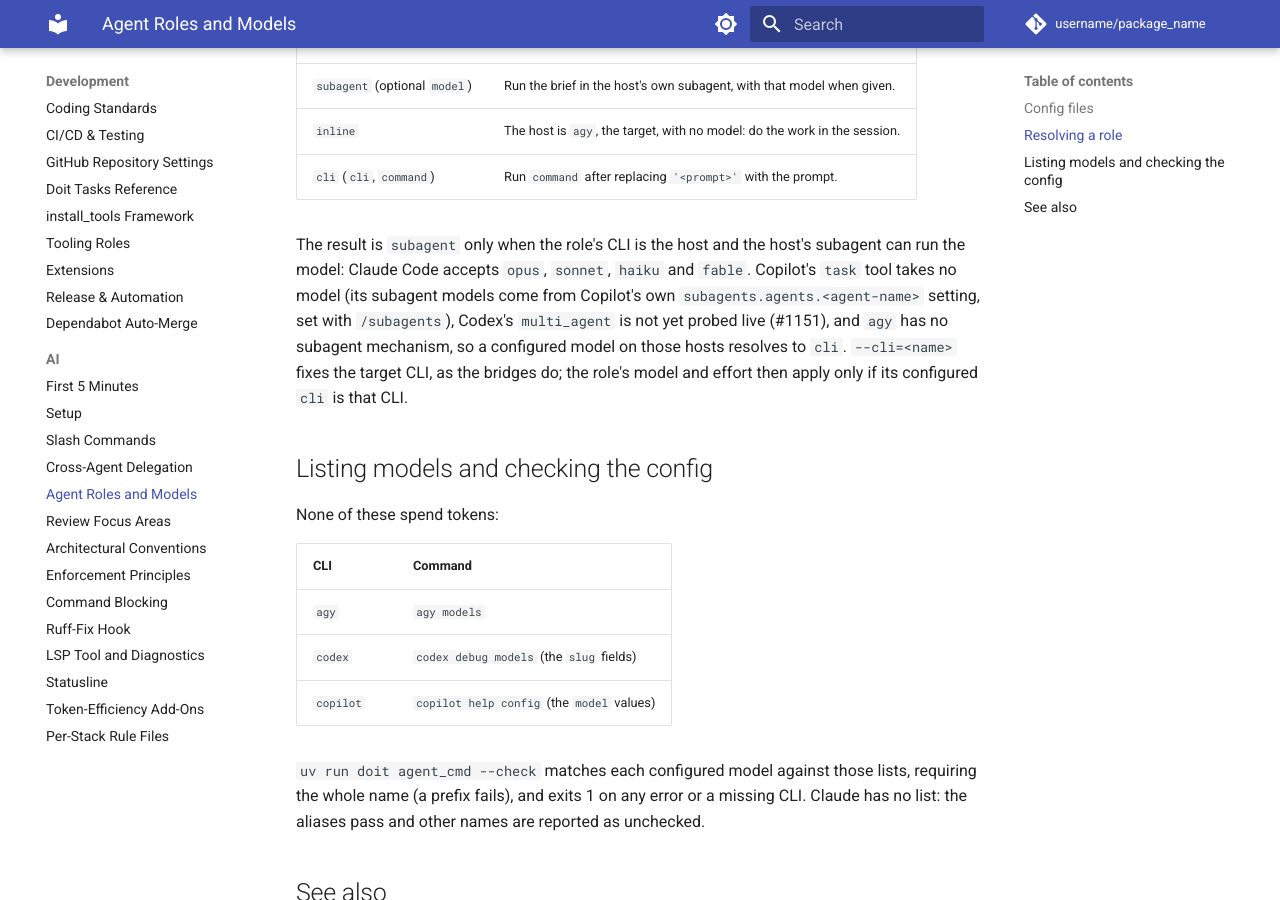
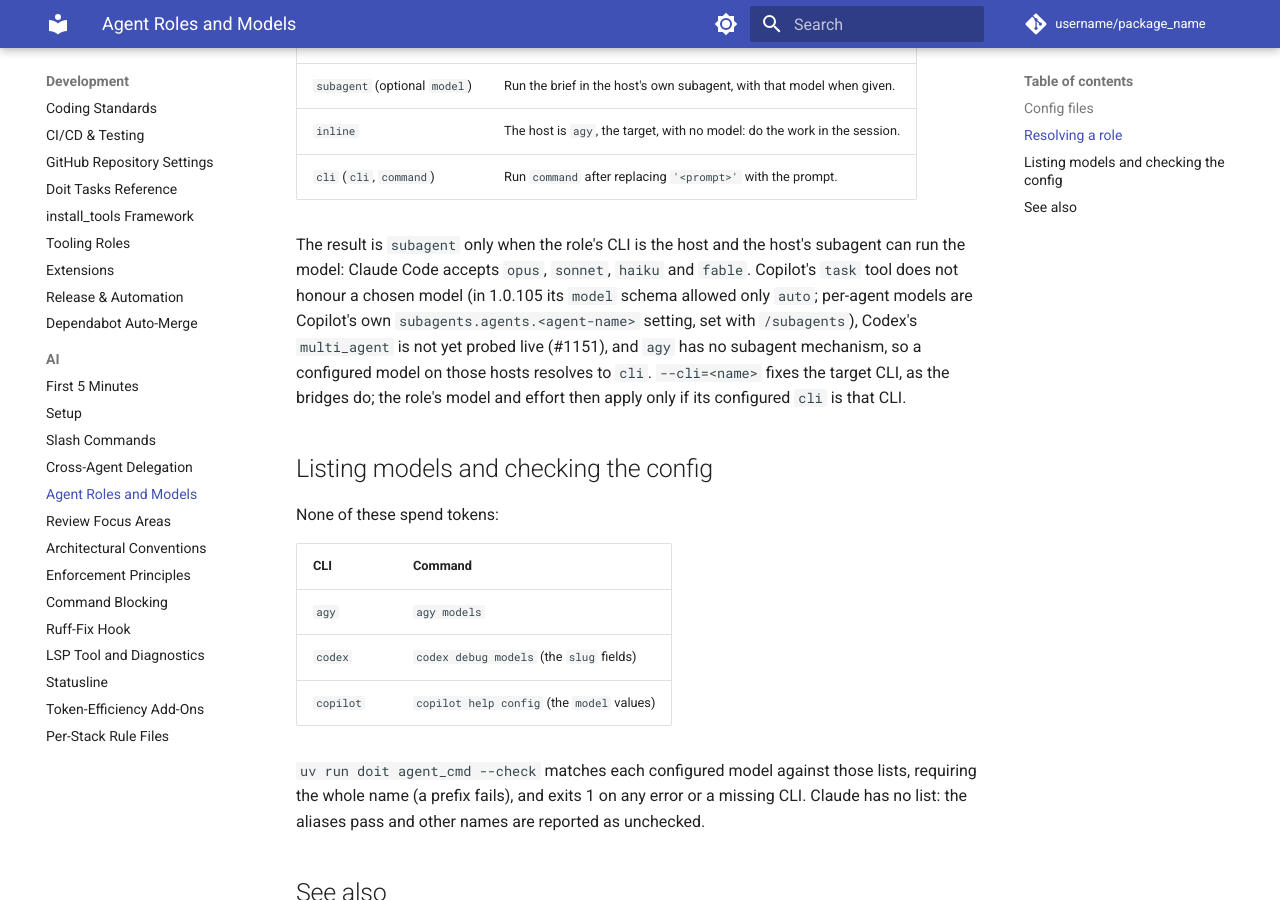
Before and after one commit to endavis/pyproject-template, an MkDocs documentation site: the page built from docs/development/ai/agent-roles.md, in a window 1280 px wide and 900 px high, scrolled down 1876 px. Built offline with MkDocs 1.6.1 and Material for MkDocs 9.7.7, drawn with Linux system fonts in a browser that asks for light colours; comment, search, counter and statistics services are not loaded.

Commit message:
docs: record the live Copilot task-tool result instead of the help-text reading
A live probe showed the task tool does have a model parameter, but its schema allowed only "auto",
and a model passed outside it ran on a different model. The resolver result (cli mode for a
configured model) is unchanged; the stated reason is corrected in the comment, the skill notes, the
delegation matrix, the how-to and ADR-9030.

Addresses #1151

Co-Authored-By: Claude Opus 5.5 <noreply@anthropic.com>
Claude-Session: https://claude.ai/code/session_01NXu1sbLUxnKh6RLtayUcCW

```diff
--- a/docs/development/ai/agent-roles.md
+++ b/docs/development/ai/agent-roles.md
@@ -79,9 +79,9 @@ uv run doit agent_cmd --role=review --host=claude --cli=codex
 | `cli` (`cli`, `command`) | Run `command` after replacing `'<prompt>'` with the prompt. |
 
 The result is `subagent` only when the role's CLI is the host and the host's subagent can run the
-model: Claude Code accepts `opus`, `sonnet`, `haiku` and `fable`. Copilot's `task` tool takes no model
-(its subagent models come from Copilot's own `subagents.agents.<agent-name>` setting, set with
-`/subagents`), Codex's `multi_agent` is not yet probed live (#1151), and `agy` has no subagent
+model: Claude Code accepts `opus`, `sonnet`, `haiku` and `fable`. Copilot's `task` tool does not honour a
+chosen model (in 1.0.105 its `model` schema allowed only `auto`; per-agent models are Copilot's own
+`subagents.agents.<agent-name>` setting, set with `/subagents`), Codex's `multi_agent` is not yet probed live (#1151), and `agy` has no subagent
 mechanism, so a configured model on those hosts resolves to `cli`. `--cli=<name>` fixes the target CLI, as the
 bridges do; the role's model and effort then apply only if its configured `cli` is that CLI.
 
```
Also changed, not shown: .agents/skills/implement-issue/SKILL.md (+3 -3 lines), .claude/skills/implement-issue/SKILL.md (+3 -3 lines), docs/decisions/9030-cross-agent-roles-resolve-through-a-per-user-config.md (+2 -2 lines), docs/development/ai/cross-agent-delegation.md (+1 -1 lines), 2 other files.
